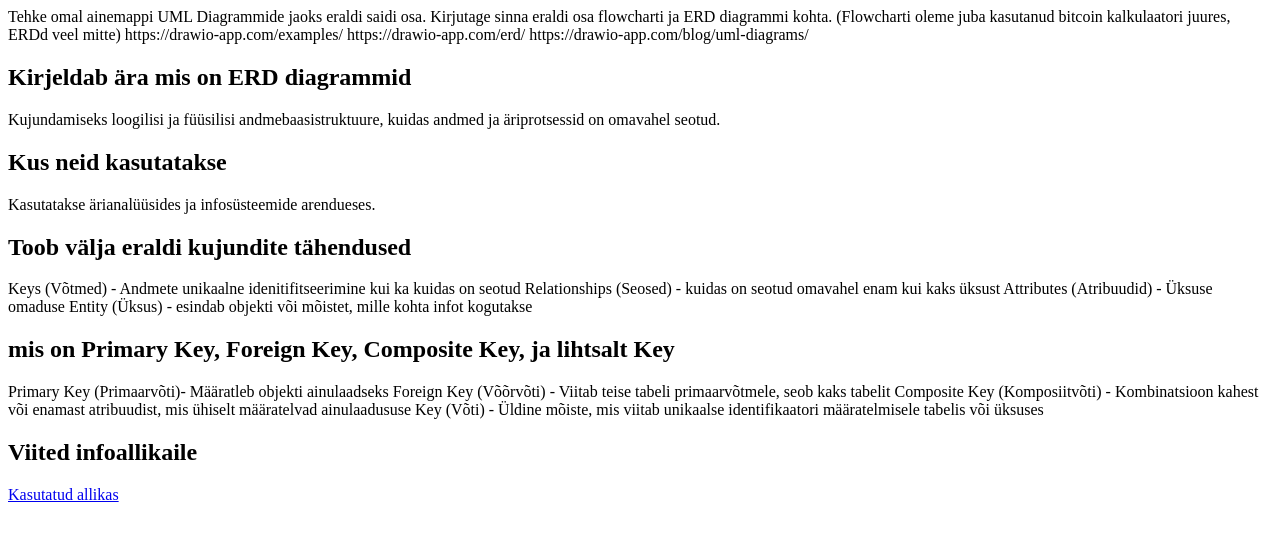
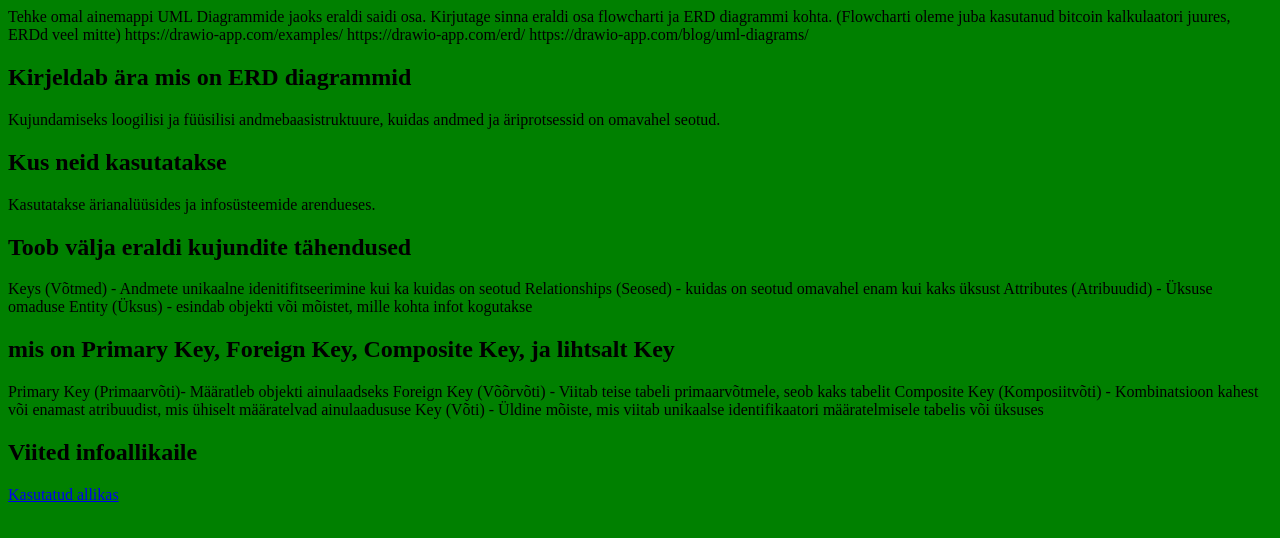
Before and after one commit to JelenaPenkina/TARge24, a plain HTML site: page Casevahendid/UML_Diagrammid/UML-ERD.html in a window 1280 px wide. Drawn offline with Linux system fonts and the light colour scheme.

Commit message:
Update ERD
Lisatud tagatausta värv, kui ka commitin eraldi

```diff
--- a/Casevahendid/UML_Diagrammid/UML-ERD.html
+++ b/Casevahendid/UML_Diagrammid/UML-ERD.html
@@ -14,7 +14,7 @@ https://drawio-app.com/blog/uml-diagrams/
     <meta name="viewport" content="width=device-width, initial-scale=1.0">
     <title> ERD </title>
 </head>
-<body>
+<body style= "background-color:green">
 
     <h2> Kirjeldab ära mis on ERD diagrammid </h2>
         <p> Kujundamiseks loogilisi ja füüsilisi andmebaasistruktuure, kuidas andmed ja äriprotsessid on omavahel seotud.  </p>
```
